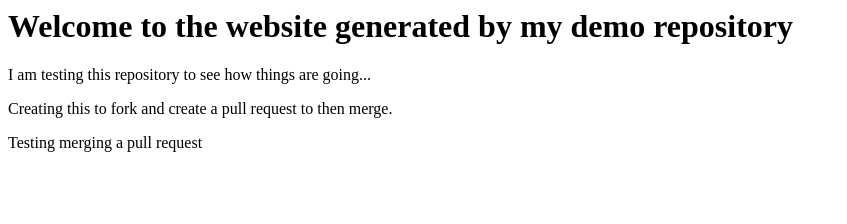
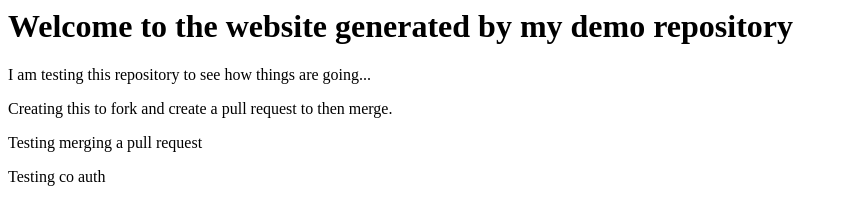
Before and after one commit to Esperos-ca/demo-repository, a website: page index.html in a window 1280 px wide. Shown: the whole page, without its empty margins (0-847 px from the left). Drawn offline with Linux system fonts and the light colour scheme.

Commit message:
Update index.html
Co-Authored-By: jaycaldev-alt <176728414+jaycaldev-alt@users.noreply.github.com>

```diff
--- a/index.html
+++ b/index.html
@@ -2,3 +2,4 @@
 <p>I am testing this repository to see how things are going...</p>
 <p>Creating this to fork and create a pull request to then merge.</p>
 <p>Testing merging a pull request</p>
+<p>Testing co auth</p>
```
